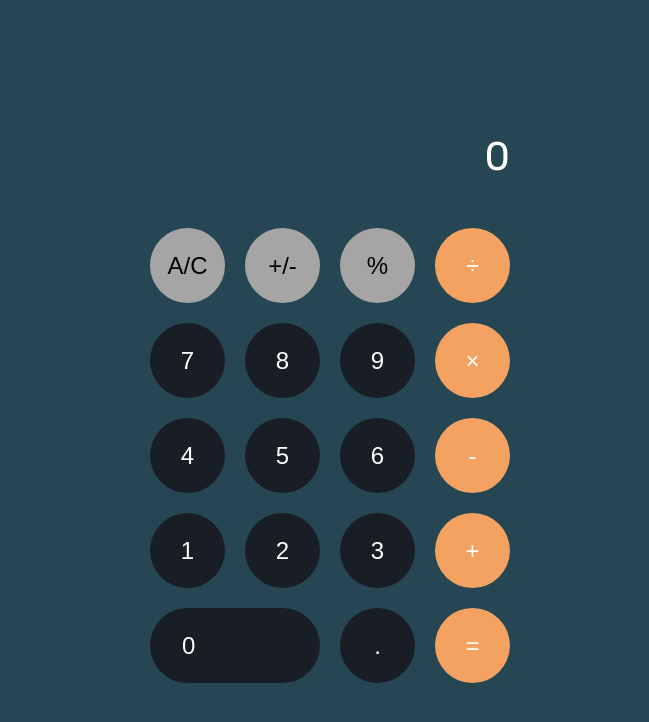
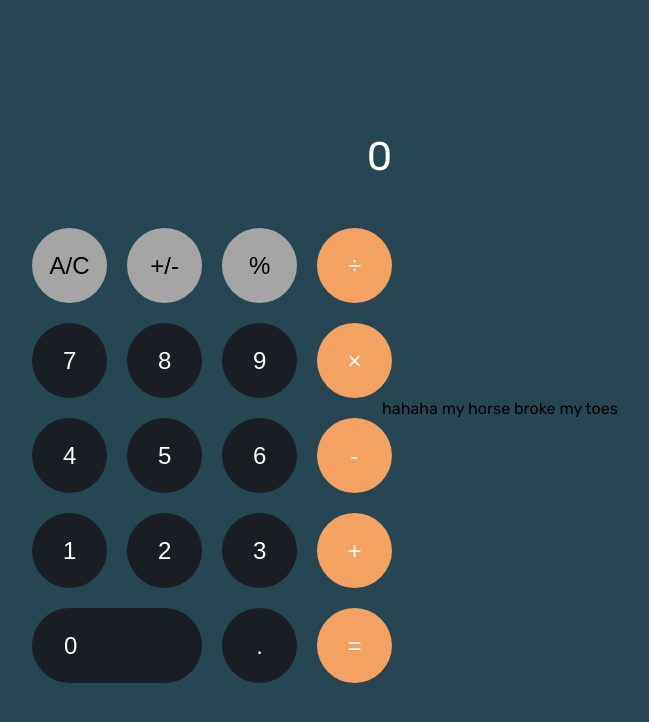
Before and after one commit to verike1996/calculator, a plain HTML site: page index.html in a window 1280 px wide. Shown: the whole page, without its empty margins (315-964 px from the left). Drawn offline with Linux system fonts and the light colour scheme.

Commit message:
new branch

```diff
--- a/index.html
+++ b/index.html
@@ -37,4 +37,6 @@
     <!-- <script src="js/script.js"></script> -->
     <script src="js/script.js"></script>
 </body>
+
+hahaha my horse broke my toes
 </html>
```
